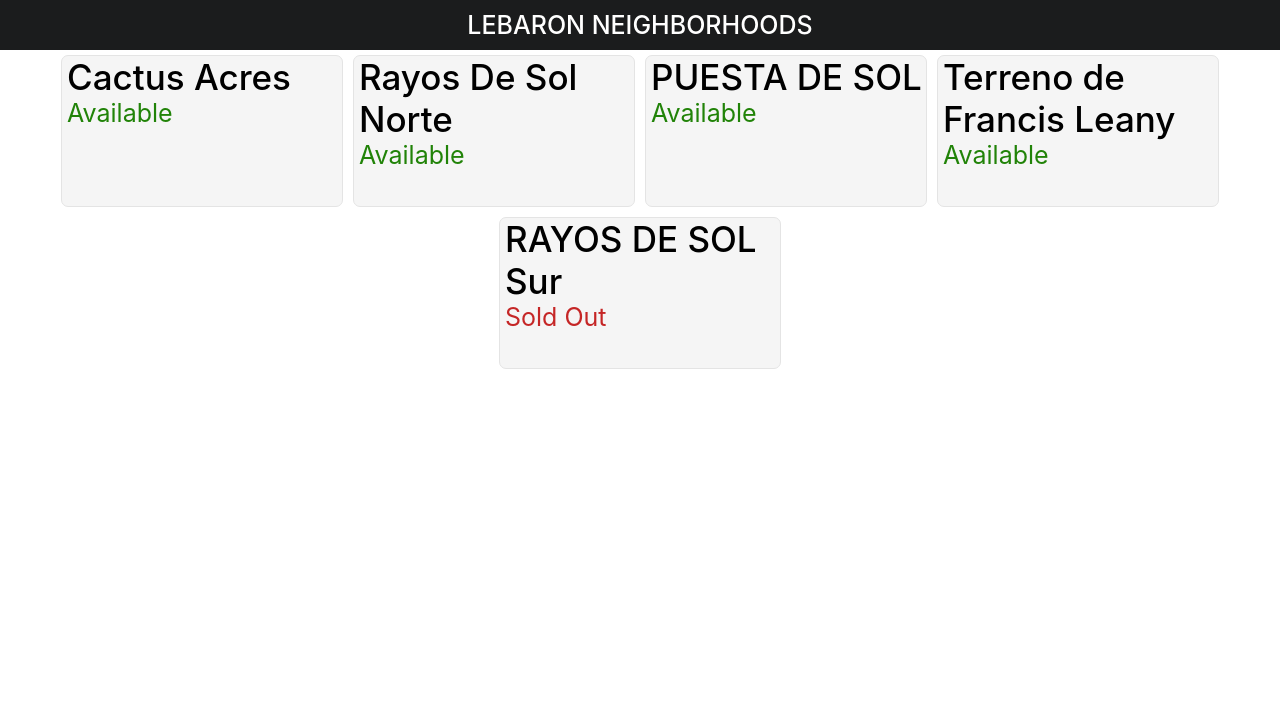
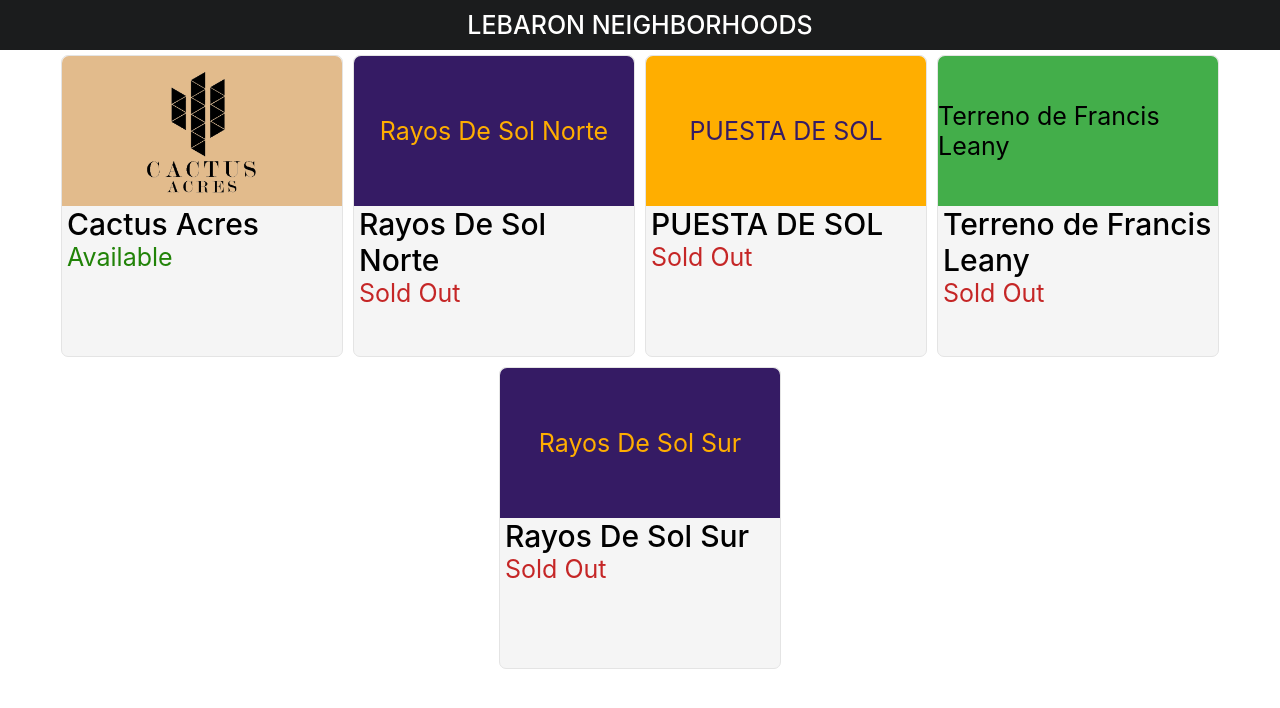
Before and after one commit to Arreo1a/LV-CactusAcres, a React (Create React App) app: page / in a window 1280 px wide. Shown: the top 708 px of the page. Built offline with nearby package versions, Linux system fonts and the light colour scheme; no server answers.

Commit message:
se agrego el about us con sus estilo para celular y pc

```diff
--- a/package.json
+++ b/package.json
@@ -21,7 +21,6 @@
     "react-transition-group": "^4.4.5",
     "sass": "^1.56.1",
     "styled-components": "^5.3.6",
-    "use-screen-orientation": "^1.1.5",
     "web-vitals": "^2.1.4"
   },
   "scripts": {
--- a/src/App.js
+++ b/src/App.js
@@ -4,20 +4,22 @@ import { BrowserRouter as Router, Routes, Route } from "react-router-dom";
 import HomePage from "./pages/lebaronVecindad/pages/HomePage/HomePage";
 import CactusAcresHomePage from "./pages/cactusAcres/pages/HomePage/CactusAcresHomePage";
 import RayosDeSolNorteHomePage from "./pages/rayosDeSolNorte/pages/HomePage/RayosDeSolNorteHomePage";
-
-import CactusAcresAboutPage from "./pages/cactusAcres/pages/AboutPage/CactusAcresAboutPage"
-
+import PDSHomePage from "./pages/PuestaDeSol/pages/HomePage/PDSHomePage";
+import CactusAcresAboutPage from '../src/pages/cactusAcres/pages/AboutPage/CactusAcresAboutPage'
 function App() {
   return (
     <Router>
       <Routes>
         <Route path="/" element={<HomePage />} exact />
         <Route path="/cactus-acres" element={<CactusAcresHomePage />} />
-        <Route path="/cactus-acres/about" element={<CactusAcresAboutPage/>}/>
+        <Route path="/cactus-acres/about" element={<CactusAcresAboutPage />} />
         <Route
           path="/rayos-de-sol-norte"
           element={<RayosDeSolNorteHomePage />}
         />
+        <Route path="/puesta-de-sol" element={<PDSHomePage />} />
+
+
       </Routes>
     </Router>
   );
--- a/src/componets-universal/ImageSlideshow/Alertwindows.js
+++ b/src/componets-universal/ImageSlideshow/Alertwindows.js
@@ -1,51 +1,38 @@
-import React,{} from "react"
-import  { screen }  from  '@testing-library/react' ; //npm i @testing-library/react
+import React,{ useState, useEffect } from 'react';
+
+export function useWindowDimension() {
+  const [dimension, setDimension] = useState([
+    window.innerWidth,
+    window.innerHeight,
+  ]);
+  useEffect(() => {
+    const debouncedResizeHandler = debounce(() => {
+      console.log('***** debounced resize'); // See the cool difference in console
+      setDimension([window.innerWidth, window.innerHeight]);
+    }, 100); // 100ms
+    window.addEventListener('resize', debouncedResizeHandler);
+    return () => window.removeEventListener('resize', debouncedResizeHandler);
+  }, []); // Note this empty array. this effect should run only on mount and unmount
+  return dimension;
+}
+
+function debounce(fn, ms) {
+  let timer;
+  return _ => {
+    clearTimeout(timer);
+    timer = setTimeout(_ => {
+      timer = null;
+      fn.apply(this, arguments);
+    }, ms);
+  };
+}
 
 
 
 function Alertwindows() {
-
-  function updateLockButton() {
-    const lockButton = document.getElementById("button");
-    const newOrientation = getOppositeOrientation();
-    lockButton.textContent = `Lock to ${newOrientation}`;
-  }
-
-  function getOppositeOrientation() {
-    return screen.orientation.startsWith("portrait") ? "landscape" : "portrait";
-  }
-
-  async function rotate(lockButton) {
-    if (!document.fullscreenElement) {
-      await document.documentElement.requestFullscreen();
-    }
-    const newOrientation = getOppositeOrientation();
-    await screen.orientation.lock(newOrientation);
-    updateLockButton(lockButton);
-  }
-
-
-  screen.orientation.addEventListener("change", updateLockButton);
-
-  window.addEventListener("load", updateLockButton);
-
-  const unlock = () =>{
-    screen.orientation.unlock()
-  }
-
-  const Lock = () =>{
-    rotate(this)
-  }
-
-
   return (
-    <div>
-      <button onclick={Lock} id="button">
-        Lock to...
-      </button>
-      <button onclick={unlock}>Unlock</button>
-    </div>
-  );
+    <div>{useWindowDimension}</div>
+  )
 }
 
-export default Alertwindows;
+export default Alertwindows
--- a/src/index.js
+++ b/src/index.js
@@ -6,6 +6,7 @@ import App from './App';
 import reportWebVitals from './reportWebVitals';
 
 const root = ReactDOM.createRoot(document.getElementById('root'));
+
 root.render(
   <React.StrictMode>
     <App />
--- a/src/pages/cactusAcres/components/map/map.js
+++ b/src/pages/cactusAcres/components/map/map.js
@@ -1,9 +1,7 @@
-import React,{useState,useRef,useEffect,useLocation} from "react";
+import React,{useState,useRef} from "react";
 import { MapContainer, TileLayer, Marker, Popup } from "react-leaflet";
 import "./map.scss";
 import L from "leaflet";
-import UseGeolocation from "./useGeolocation"
-
 
 //iconos
 const markIcon = new L.Icon({
@@ -14,13 +12,6 @@ const markIcon = new L.Icon({
 
 })
 
-const mymarkLocation = new L.Icon({
-    iconUrl: require("./Icon/icon-location-blue-removebg-preview.png"),
-    iconSize: [35,45],
-    iconAnchor:[17,46], //[left/Right,top/bottom]
-    popupAnchor:[3,-46], //[left/Right,top/bottom]
-
-})
 ////////////////////////////////////////////////////////////////////////////
 
 
@@ -32,57 +23,6 @@ const Map = () => {
      const  [center,setCenter] =  useState ({
      currentLocation:{lat:30.004725448043615,lng:-107.56251452323006},
      });
-
-     const [state,setState]=useState({
-        longitude:0,
-        latitude:0
-
-    })
-
-     useEffect(() => {
-        navigator.geolocation.getCurrentPosition(
-         function(position){
-             setState({
-                 longitude:position.coords.longitude,
-                 latitude:position.coords.latitude
-             })
-         },
-         function (error){
-            console.log(error);
-         },
-         {
-             enableHighAccuracy:true
-         }
-        )
-     }, []);
-
-    //  const [location] = useLocation();
-
-    //  useEffect(() => {
-    //      if(location.state.latitude && location.state.longitude){
-    //          const currentLocation= {
-    //              let:location.state.latitude,
-    //              lng:location.state.longitude
-    //          }
-    //          setState({...state,currentLocation})
-    //      }
-    //  })
-
-
-
-    const location = UseGeolocation();
-
-  const showMyLocation = () => {
-    if (location.loaded && !location.error) {
-      mapRef.current.leafletElement.flyTo(
-        [location.coordinates.lat, location.coordinates.lng],
-        Zoom_Level,
-        { animate: true }
-      );
-    } else {
-      alert("NO funciona");
-    }
-  };
 
 
 
@@ -100,24 +40,8 @@ const Map = () => {
                         </Popup>
                     </Marker>
 
-                    {location.loaded && !location.error && (
-                    <Marker position={[location.coordinates.lat,location.coordinates.lng]} icon={mymarkLocation}>
-
-                    </Marker>
-                    )}
-
-
 
             </MapContainer>
-
-            <div  className="btn-location">
-             <button  className="btn-primary" onClick={showMyLocation}>
-                    ubicacion
-            </button>
-
-                <h1>Latitude: {state.latitude}</h1>
-                <h1>Longitude: {state.longitude}</h1>
-            </div>
       </div>
 
   );
--- a/src/pages/cactusAcres/pages/AboutPage/CactusAcresAboutPage.js
+++ b/src/pages/cactusAcres/pages/AboutPage/CactusAcresAboutPage.js
@@ -1,6 +1,4 @@
-import React,{ } from "react";
-import useScreenOrientation from 'use-screen-orientation';
-
+import React from 'react'
 
 import CactusAcresNavbar from "../../components/Navbar/CactusAcresNavbar";
 import "./CactusAcresAboutPage..scss";
@@ -12,8 +10,6 @@ import Img3 from "./AboutImg/c-3.jpg";
 import Alertwindows from "../../../../componets-universal/ImageSlideshow/Alertwindows"
 
 function CactusAcresAboutPage() {
-
-  const [orientation, angle] = useScreenOrientation();
 
   return (
 
@@ -28,7 +24,7 @@ function CactusAcresAboutPage() {
         <h1 className="about-us">About us</h1>
 
           <div className="Card">
-                <p style={{ background: 'white', color: 'black' }}> orientation: {orientation} angle: {angle}</p>
+
             <div className="card-information">
               <h1 className="title">---Lotificación</h1>
               <p className="text">
--- a/src/pages/lebaronVecindad/pages/HomePage/HomePage.js
+++ b/src/pages/lebaronVecindad/pages/HomePage/HomePage.js
@@ -1,8 +1,13 @@
 import React from "react";
-import CompanyCard from "../../components/CompanyCards/CompanyCard";
 
 // Components
 import Header from "../../components/Header/Header";
+import CompanyCard from "../../components/CompanyCards/CompanyCard";
+import LogoCompanyCard from "../../components/LogoCompanyCard/LogoCompanyCard";
+
+// Images
+import CactusAcresImg1 from "../../../cactusAcres/images/catus.png";
+import CactusAcresImg2 from "../../../cactusAcres/images/catusrecortado.png";
 
 // Styles
 import "./HomePage.scss";
@@ -13,19 +18,43 @@ function HomePage() {
       <Header />
       <div className="companyCardsContainer">
         <div className="companyCardsWrapper">
-          <CompanyCard
+          <LogoCompanyCard
             pageUrl={"/cactus-acres"}
             name={"Cactus Acres"}
+            companyLogoImg={CactusAcresImg1}
+            noLogoTextColor={"#ffffff"}
+            topSectionBgColor={"#E2BB8C"}
+            // topSectionBgColor={"#1b1c1d"}
+            // invertLogoColors={true}
             isAvailable={true}
           />
-          <CompanyCard
+
+          <LogoCompanyCard
             pageUrl={"/rayos-de-sol-norte"}
             name={"Rayos De Sol Norte"}
-            isAvailable={true}
+            topSectionBgColor={"#351b64"}
+            noLogoTextColor={"#ffae00"}
+            isAvailable={false}
           />
-          <CompanyCard name={"PUESTA DE SOL"} isAvailable={true} />
-          <CompanyCard name={"Terreno de Francis Leany"} isAvailable={true} />
-          <CompanyCard name={"RAYOS DE SOL Sur"} isAvailable={false} />
+          <LogoCompanyCard
+            pageUrl={"/puesta-de-sol"}
+            name={"PUESTA DE SOL"}
+            topSectionBgColor={"#ffae00"}
+            noLogoTextColor={"#351b64"}
+            isAvailable={false}
+          />
+          <LogoCompanyCard
+            name={"Terreno de Francis Leany"}
+            topSectionBgColor={"#43AE4A"}
+            noLogoTextColor={"#000000"}
+            isAvailable={false}
+          />
+          <LogoCompanyCard
+            name={"Rayos De Sol Sur"}
+            topSectionBgColor={"#351b64"}
+            noLogoTextColor={"#ffae00"}
+            isAvailable={false}
+          />
         </div>
       </div>
     </div>
@@ -33,3 +62,20 @@ function HomePage() {
 }
 
 export default HomePage;
+
+{
+  /*
+  The order of props in the company card should be like this
+  El orden de props en el carta del company deberia der algo asi
+
+  <LogoCompanyCard
+    pageUrl={"/cactus-acres"}
+    name={"Cactus Acres"}
+    companyLogoImg={CactusAcresImg}
+    topSectionBgColor={"#1b1c1d"}
+    noLogoTextColor={"#ffae00"}
+    invertLogoColors={true}
+    isAvailable={true}
+  />
+*/
+}
```
Also changed, not shown: downloads.txt, 1 other file (tests, documents, lock files or other folders).
